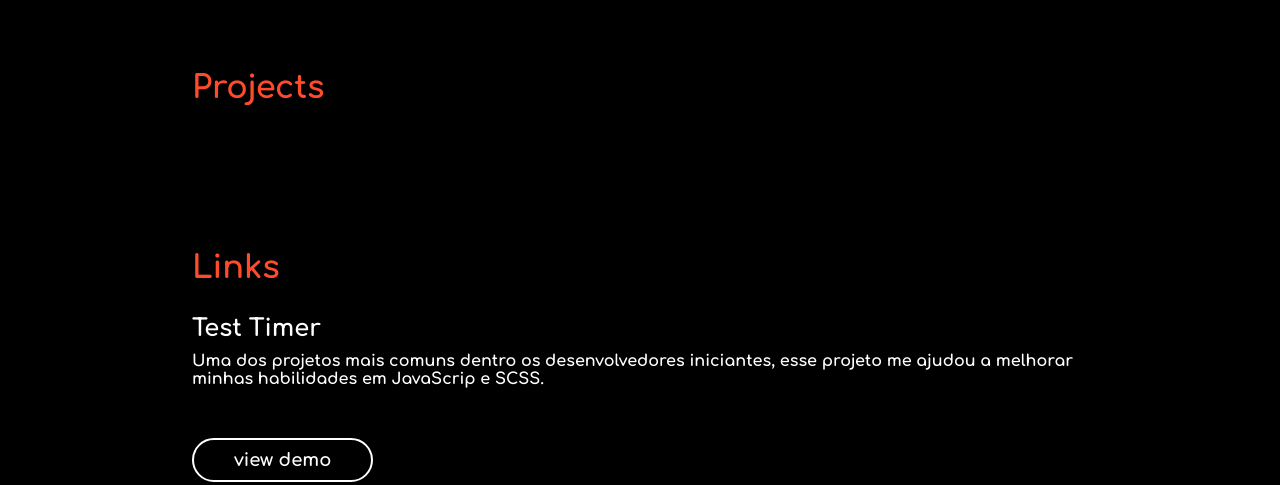
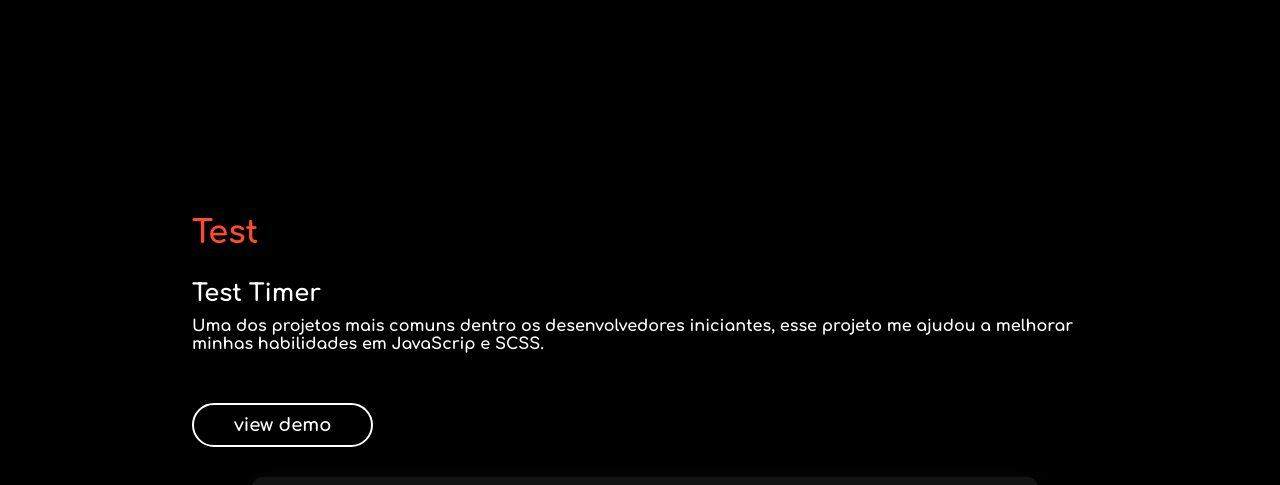
Before and after one commit to Proce2/JavaScript-Portfolio-Project, a plain HTML site: page index.html in a window 1280 px wide. Shown: the part 820-1305 px from the top of the page. Drawn offline with nearby package versions, Linux system fonts and the light colour scheme.

Commit message:
Update index.html

```diff
--- a/index.html
+++ b/index.html
@@ -33,14 +33,13 @@
     <!-- middle -->
     <section id="middle">
         <div class="tittle">
-            <h2 id="tittle-2" >Frontend Engineer</h2>
+            <h1 id="tittle-2" >Frontend Engineer</h1>
         </div>
     </section>
     <!-- end middle -->
     <!-- content -->
     <div class="portafolio">
         <div id="work">
-            <h1>Projects</h1>
             <div class="flex-1">
                 <div class="col-1">
                 </div>
@@ -49,7 +48,7 @@
             </div>
         </div>
         <div id="Links">
-            <h1>Links</h1>
+            <h1>Test</h1>
             <div class="flex-2">
                 <div class="col-1">
                     <div>
```
